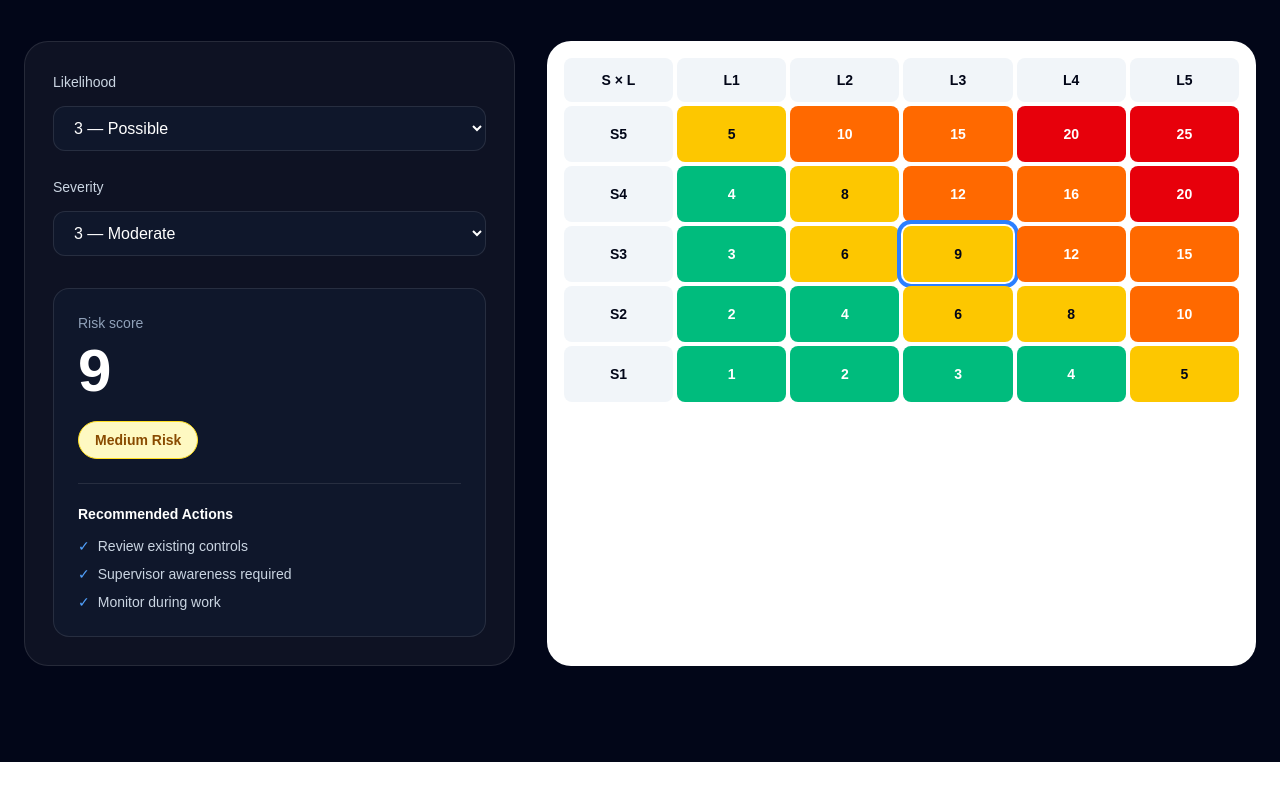
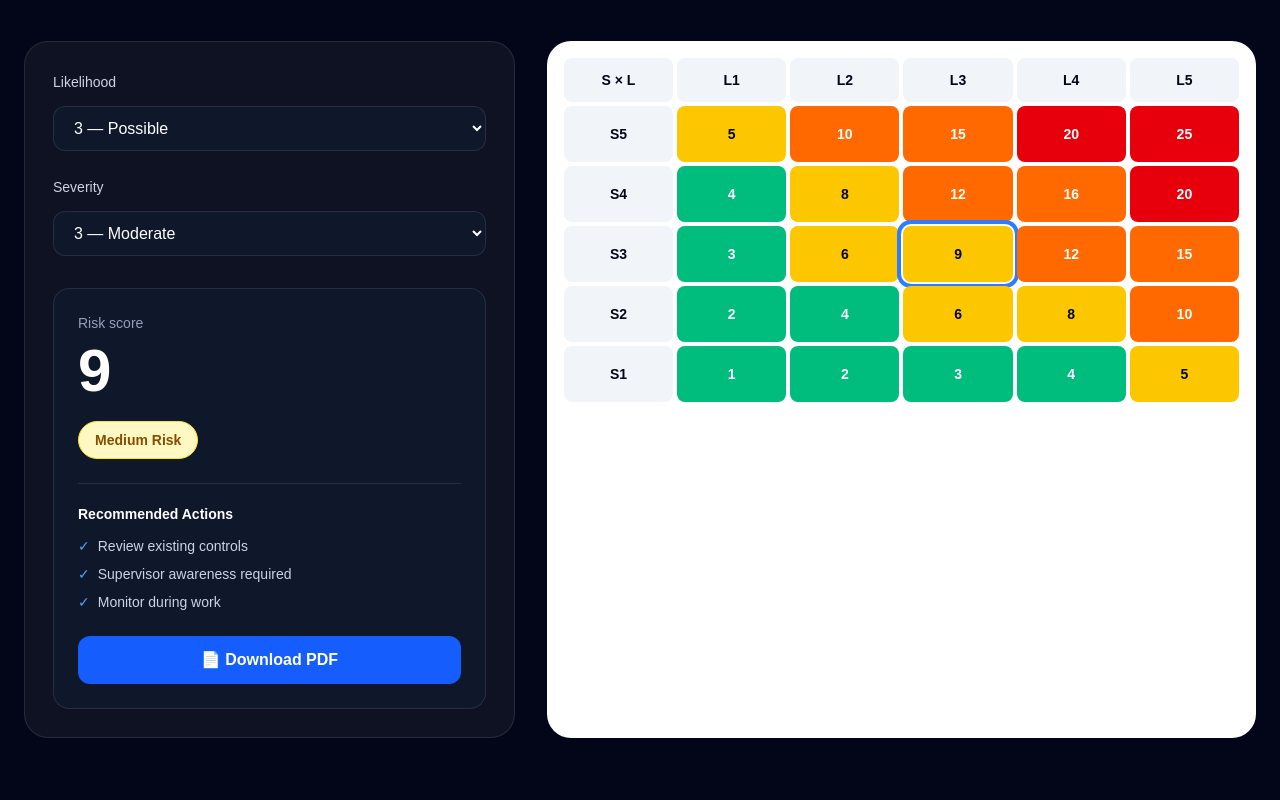
Before and after one commit to safebaseapp/safebase, a Next.js app in the folder app/: page /tools/risk-matrix in a window 1280 px wide. Shown: the part 320-1120 px from the top of the page. Before the commit the page ends 1082 px from the top, so only its background shows below. Built offline with nearby package versions, Linux system fonts and the light colour scheme.

Commit message:
Add PDF download button

```diff
--- a/app/app/components/RiskMatrix.tsx
+++ b/app/app/components/RiskMatrix.tsx
@@ -1,3 +1,4 @@
+import jsPDF from "jspdf";
 "use client";
 
 import { useMemo, useState } from "react";
@@ -56,6 +57,23 @@ export default function RiskMatrix() {
 
   const score = likelihood * severity;
   const risk = useMemo(() => getRiskLevel(score), [score]);
+  const downloadPDF = () => {
+  const doc = new jsPDF();
+
+  doc.setFontSize(22);
+  doc.text("SAFEBASE", 20, 20);
+
+  doc.setFontSize(16);
+  doc.text("Risk Matrix Report", 20, 35);
+
+  doc.setFontSize(12);
+  doc.text(`Likelihood: ${likelihood}`, 20, 55);
+  doc.text(`Severity: ${severity}`, 20, 65);
+  doc.text(`Risk Score: ${score}`, 20, 75);
+  doc.text(`Risk Level: ${risk.label}`, 20, 85);
+
+  doc.save("RiskMatrixReport.pdf");
+};
   const recommendations = {
   Low: [
     "Continue with current controls",
@@ -64,8 +82,9 @@ export default function RiskMatrix() {
   Medium: [
     "Review existing controls",
     "Supervisor awareness required",
-    "Monitor during work",
-  ],
+    "Monitor during work",],
+
+
   High: [
     "Additional control measures required",
     "Supervisor approval required",
@@ -172,6 +191,13 @@ export default function RiskMatrix() {
       <span>Monitor during work</span>
     </li>
   </ul>
+  <button
+  type="button"
+  onClick={downloadPDF}
+  className="mt-6 w-full rounded-xl bg-blue-600 px-4 py-3 font-semibold text-white transition hover:bg-blue-700"
+>
+  📄 Download PDF
+</button>
 </div>
             </div>
           </div>
--- /dev/null
+++ b/package.json
@@ -0,0 +1,5 @@
+{
+  "dependencies": {
+    "jspdf": "^4.2.1"
+  }
+}
```
Also changed, not shown: 1 other file (tests, documents, lock files or other folders).
